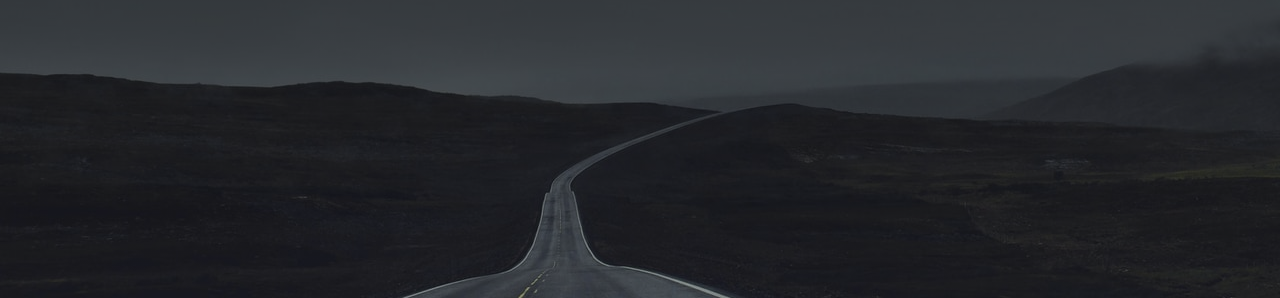
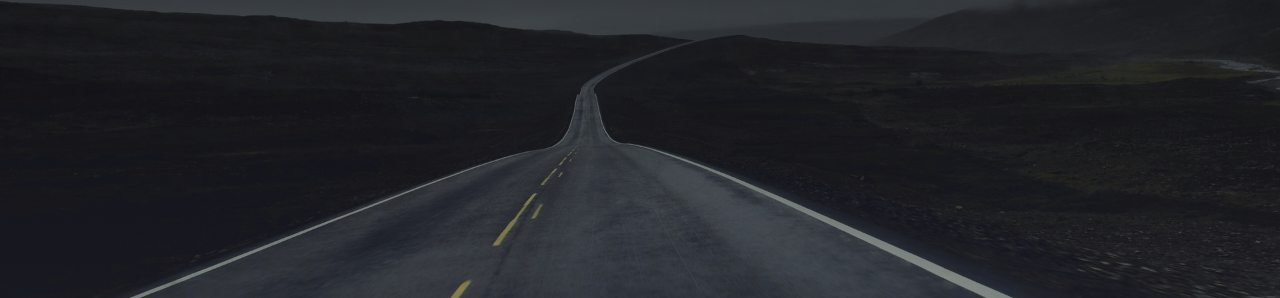
Before and after one commit to totallyrens/digital-clock, a plain HTML site: page index.html in a window 1280 px wide. Shown: the part 502-800 px from the top of the page. Drawn offline with Linux system fonts and the light colour scheme.

Commit message:
Fixed background size

```diff
--- a/style.css
+++ b/style.css
@@ -8,10 +8,11 @@ body {
 	font-family: 'Poppins', sans-serif;
 	width: 100vw;
 	height: 100vh;
-    background: linear-gradient(rgba(0,0,0,.8), rgba(0,0,0,.4)),
-    url("./img/background.jpg");
+	background: linear-gradient(rgba(0, 0, 0, 0.8), rgba(0, 0, 0, 0.4)),
+		url('./img/background.jpg');
 	background-repeat: no-repeat;
-    background-position: center;
+	background-position: center center;
+	background-size: cover;
 }
 
 h2 {
```
Lines whose indentation alone changed are shown as unchanged.
